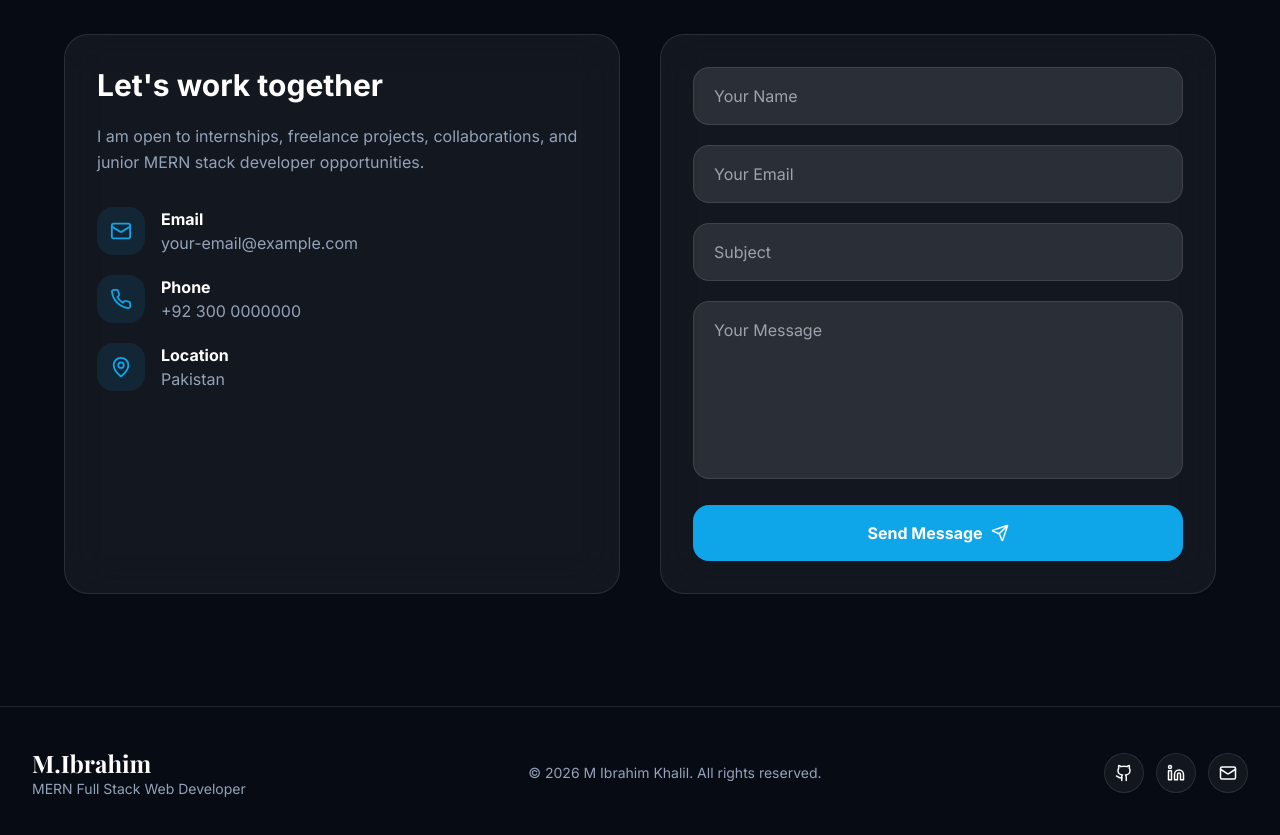
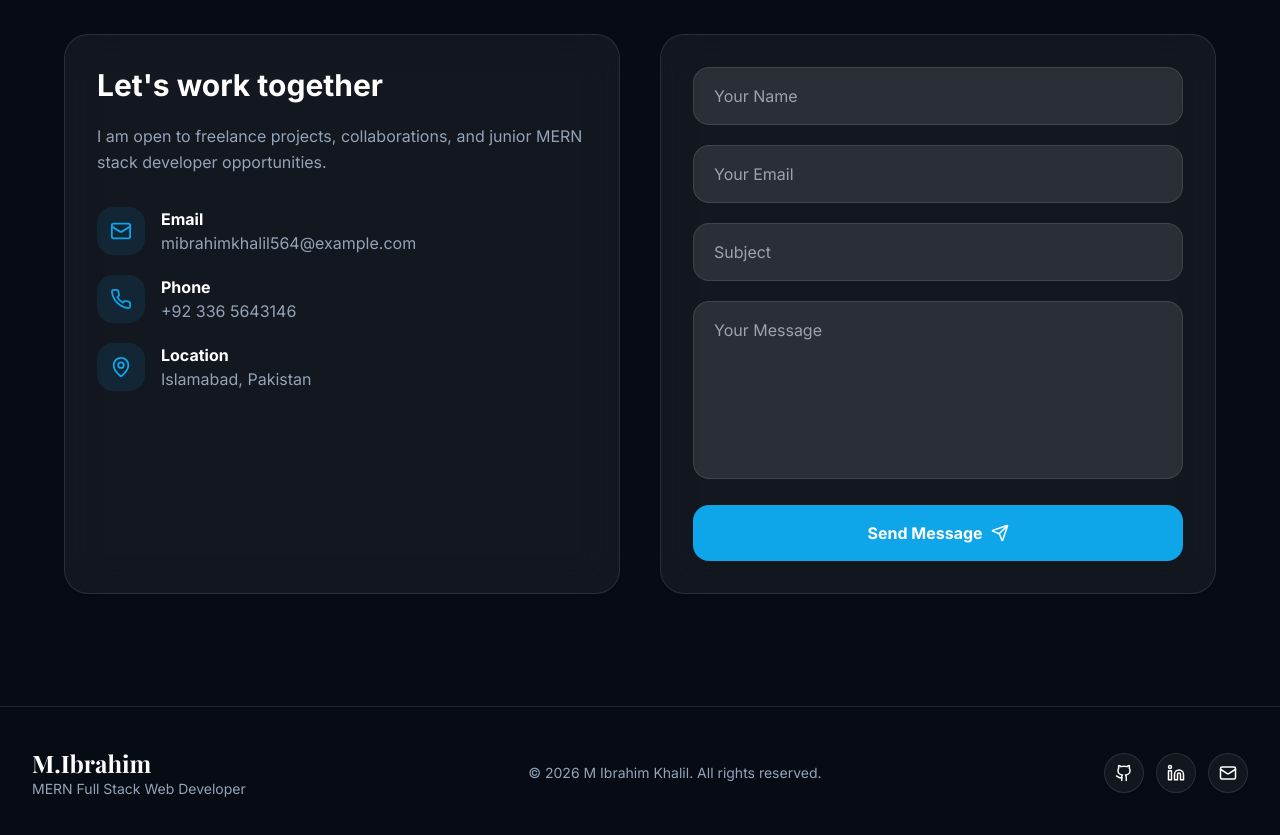
Before and after one commit to mibrahim-khalil/mibrahimkhalil-portfolio, a React (Vite) app in the folder frontend/: page / in a window 1280 px wide. Shown: the part 6360-7195 px from the top of the page. Built offline with nearby package versions, Linux system fonts and the light colour scheme; a web font is replaced by a local one.

Commit message:
update the contact information

```diff
--- a/frontend/src/components/sections/Contact.jsx
+++ b/frontend/src/components/sections/Contact.jsx
@@ -90,7 +90,7 @@ export default function Contact() {
             <h3 className="text-3xl font-bold mb-5">Let's work together</h3>
 
             <p className="text-slate-600 dark:text-slate-400 leading-relaxed mb-8">
-              I am open to internships, freelance projects, collaborations, and
+              I am open to freelance projects, collaborations, and
               junior MERN stack developer opportunities.
             </p>
 
@@ -102,7 +102,7 @@ export default function Contact() {
                 <div>
                   <p className="font-bold">Email</p>
                   <p className="text-slate-600 dark:text-slate-400">
-                    your-email@example.com
+                    mibrahimkhalil564@example.com
                   </p>
                 </div>
               </div>
@@ -114,7 +114,7 @@ export default function Contact() {
                 <div>
                   <p className="font-bold">Phone</p>
                   <p className="text-slate-600 dark:text-slate-400">
-                    +92 300 0000000
+                    +92 336 5643146
                   </p>
                 </div>
               </div>
@@ -126,7 +126,7 @@ export default function Contact() {
                 <div>
                   <p className="font-bold">Location</p>
                   <p className="text-slate-600 dark:text-slate-400">
-                    Pakistan
+                    Islamabad, Pakistan
                   </p>
                 </div>
               </div>
```
